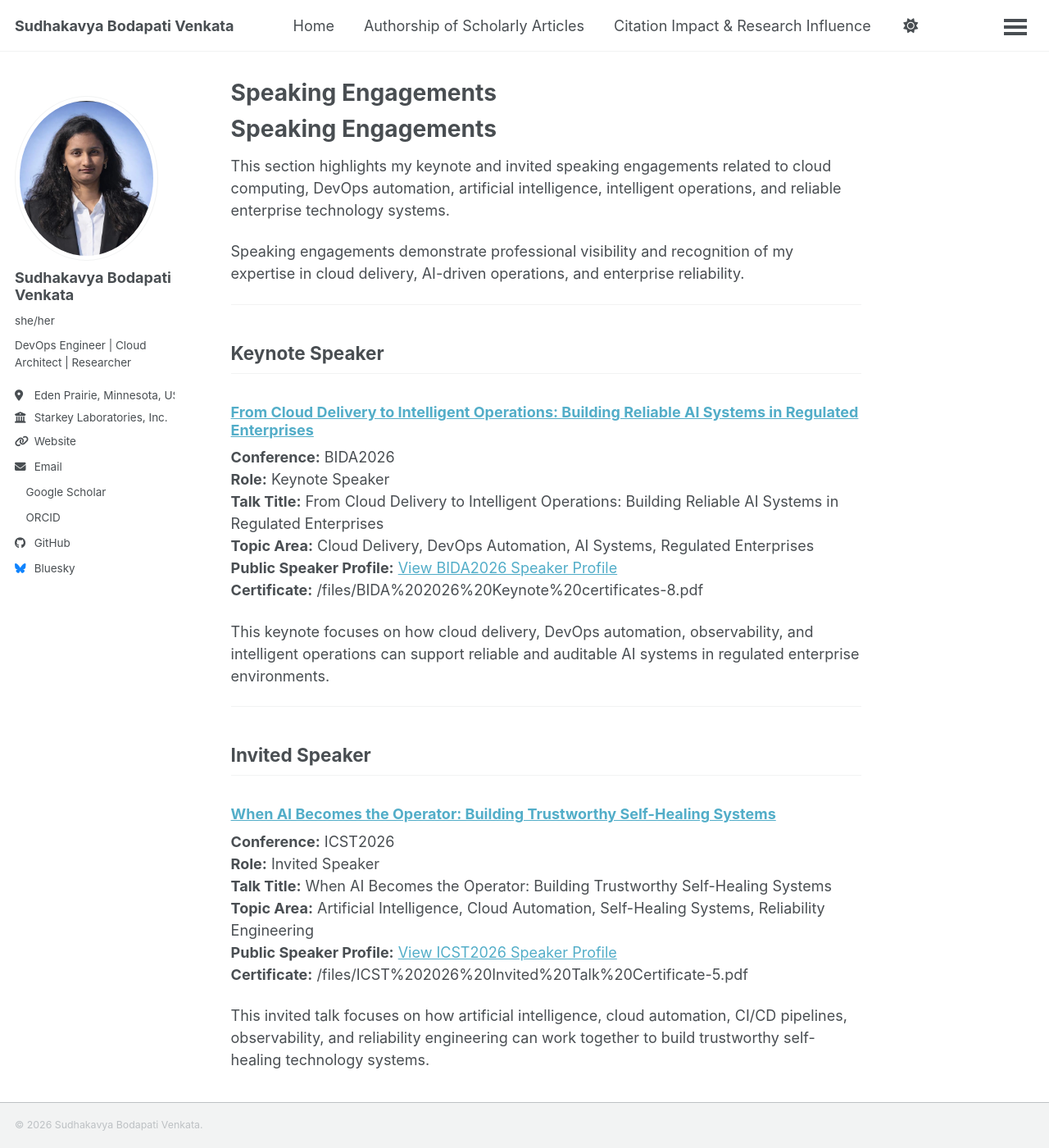
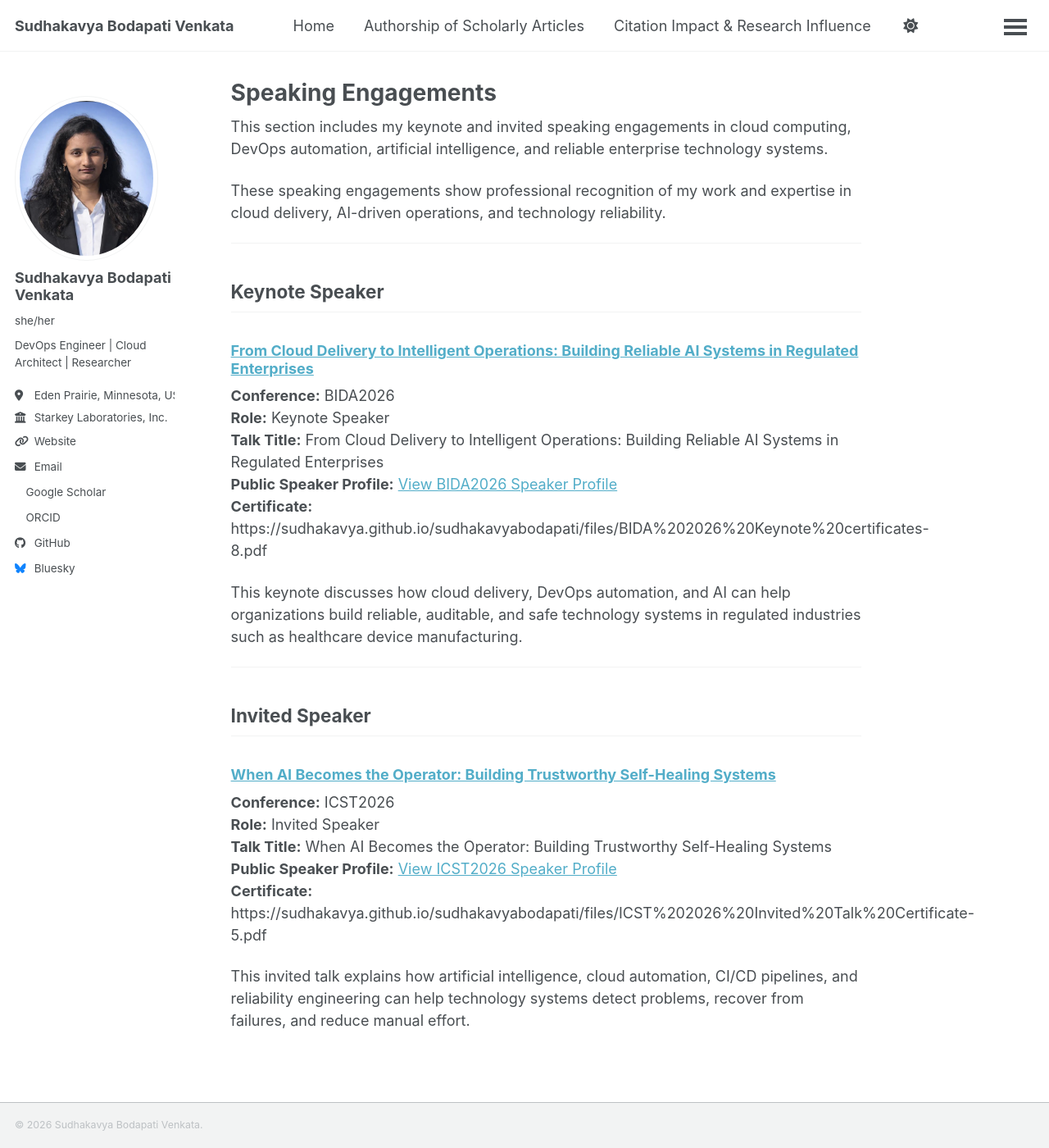
Before and after one commit to sudhakavya/sudhakavyabodapati, a Jekyll site: the page built from _pages/speaking.md, in a window 1280 px wide and 1400 px high. Shown: the whole window at 82% size. Built offline with Jekyll 4.4.1, drawn with Linux system fonts in a browser that asks for light colours; a style sheet for code colours, icons or effects is not loaded.

Commit message:
Revise speaking engagements details and links
Updated descriptions for speaking engagements and modified certificate links for BIDA2026 and ICST2026.

```diff
--- a/_pages/speaking.md
+++ b/_pages/speaking.md
@@ -4,11 +4,9 @@ permalink: /speaking/
 author_profile: true
 ---
 
-# Speaking Engagements
+This section includes my keynote and invited speaking engagements in cloud computing, DevOps automation, artificial intelligence, and reliable enterprise technology systems.
 
-This section highlights my keynote and invited speaking engagements related to cloud computing, DevOps automation, artificial intelligence, intelligent operations, and reliable enterprise technology systems.
-
-Speaking engagements demonstrate professional visibility and recognition of my expertise in cloud delivery, AI-driven operations, and enterprise reliability.
+These speaking engagements show professional recognition of my work and expertise in cloud delivery, AI-driven operations, and technology reliability.
 
 ---
 
@@ -19,11 +17,10 @@ Speaking engagements demonstrate professional visibility and recognition of my e
 **Conference:** BIDA2026
 **Role:** Keynote Speaker
 **Talk Title:** From Cloud Delivery to Intelligent Operations: Building Reliable AI Systems in Regulated Enterprises
-**Topic Area:** Cloud Delivery, DevOps Automation, AI Systems, Regulated Enterprises
 **Public Speaker Profile:** [View BIDA2026 Speaker Profile](https://scrs.in/conference/bida2026/speaker/talk/22934)
-**Certificate:** {{ site.baseurl }}/files/BIDA%202026%20Keynote%20certificates-8.pdf
+**Certificate:** https://sudhakavya.github.io/sudhakavyabodapati/files/BIDA%202026%20Keynote%20certificates-8.pdf
 
-This keynote focuses on how cloud delivery, DevOps automation, observability, and intelligent operations can support reliable and auditable AI systems in regulated enterprise environments.
+This keynote discusses how cloud delivery, DevOps automation, and AI can help organizations build reliable, auditable, and safe technology systems in regulated industries such as healthcare device manufacturing.
 
 ---
 
@@ -34,8 +31,7 @@ This keynote focuses on how cloud delivery, DevOps automation, observability, an
 **Conference:** ICST2026
 **Role:** Invited Speaker
 **Talk Title:** When AI Becomes the Operator: Building Trustworthy Self-Healing Systems
-**Topic Area:** Artificial Intelligence, Cloud Automation, Self-Healing Systems, Reliability Engineering
 **Public Speaker Profile:** [View ICST2026 Speaker Profile](https://scrs.in/conference/icst2026/speaker/talk/23165)
-**Certificate:** {{ site.baseurl }}/files/ICST%202026%20Invited%20Talk%20Certificate-5.pdf
+**Certificate:** https://sudhakavya.github.io/sudhakavyabodapati/files/ICST%202026%20Invited%20Talk%20Certificate-5.pdf
 
-This invited talk focuses on how artificial intelligence, cloud automation, CI/CD pipelines, observability, and reliability engineering can work together to build trustworthy self-healing technology systems.
+This invited talk explains how artificial intelligence, cloud automation, CI/CD pipelines, and reliability engineering can help technology systems detect problems, recover from failures, and reduce manual effort.
```
